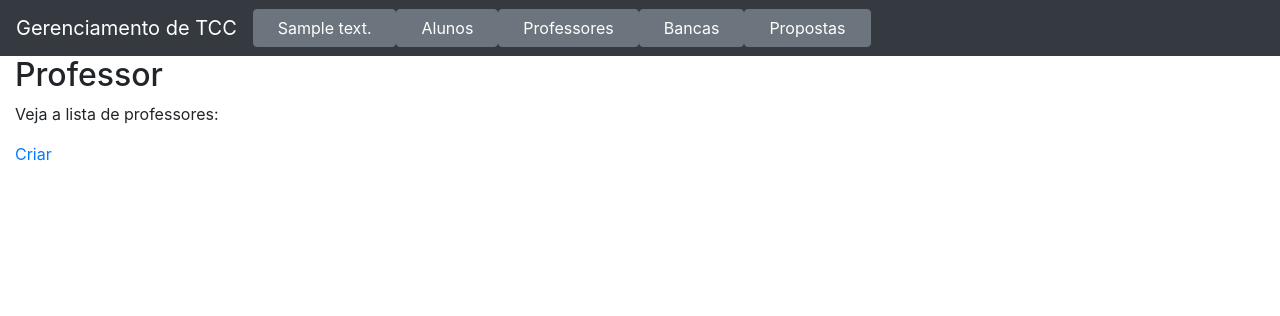
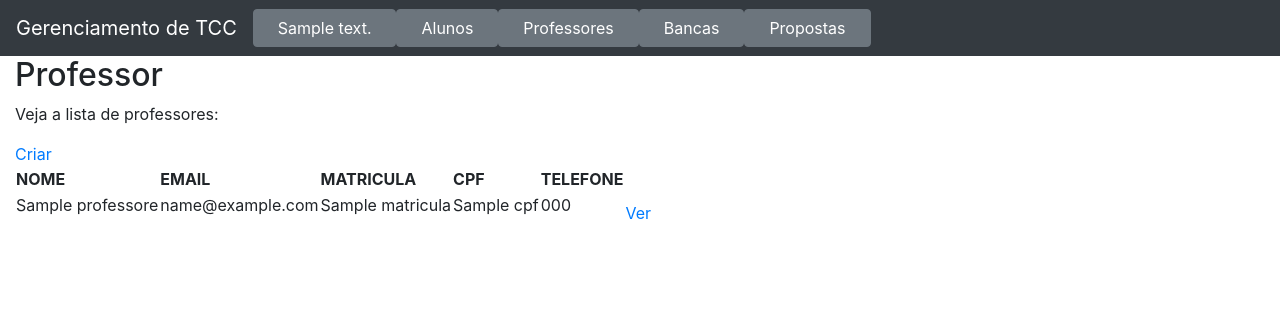
Before and after one commit to anakettl/Sistema-Gerenciamento-TCC, a Spring app: page /professor/index in a window 1280 px wide. Shown: the top 316 px of the page. Run offline with Thymeleaf, Linux system fonts and the light colour scheme; the template is opened without the code that fills it: most values are stand-ins (such as "Sample title", 1, 10 or a date in 2020); data that the repository does not hold is empty; some of the project's set-up classes (security, data sources, template engines, error pages and the like) are left out, and stand-ins take their place; database files in the repository are not loaded.

Commit message:
Corrigidos erros na criacao de professor

```diff
--- a/src/main/java/br/edu/ifrs/poa/tcc/controllers/AlunoController.java
+++ b/src/main/java/br/edu/ifrs/poa/tcc/controllers/AlunoController.java
@@ -5,7 +5,6 @@ import java.util.List;
 import javax.validation.Valid;
 
 import org.springframework.stereotype.Controller;
-import org.springframework.transaction.annotation.Transactional;
 import org.springframework.ui.Model;
 import org.springframework.validation.BindingResult;
 import org.springframework.web.bind.annotation.GetMapping;
--- a/src/main/resources/templates/fragments/layout.html
+++ b/src/main/resources/templates/fragments/layout.html
@@ -48,7 +48,7 @@
         	</div>
 
 	      </li>
-	      <li class="nav-item" th:replace="::menuItem ('/professor','professores','PROFESSOR','Professores')">
+	      <li class="nav-item" th:replace="::menuItem ('/professores','professores','PROFESSOR','Professores')">
 	        <a class="nav-link">
 	        Professores
 	        </a>
--- a/src/main/resources/templates/professor/index.html
+++ b/src/main/resources/templates/professor/index.html
@@ -20,27 +20,39 @@ th:replace="~{fragments/layout :: layout (~{::body},'professor')}">
     <a type="button" th:href="@{/professores/create}">Criar</a>
 
 
-	<!--
-	<table id="professor" class="table table-striped">
+	<table>
 		<thead>
 		<tr>
-			<th style="width: 150px;">ID</th>
-			<th style="width: 150px;">NAME</th>
+			<th>NOME</th>
+			<th>EMAIL</th>
+			<th>MATRICULA</th>
+			<th>CPF</th>
+			<th>TELEFONE</th>
 		</tr>
 		</thead>
 		<tbody>
-		<tr th:each="pro : ${professor}">
+		<tr th:each="professor : ${professores}">
 			<td>
-				<p th:text="${pro.id}"></p>
+				<p th:text="${professor.nome}"></p>
 			</td>
 			<td>
-				<p th:text="${pro.name}"></p>
+				<p th:text="${professor.email}"></p>
+			</td>
+			<td>
+				<p th:text="${professor.matricula}"></p>
+			</td>
+			<td>
+				<p th:text="${professor.cpf}"></p>
+			</td>
+			<td>
+				<p th:text="${professor.telefone}"></p>
+			</td>
+			<td>
+				<a th:href="@{/professores/__${professor.id}__}"> Ver</a>
 			</td>
 		</tr>
 		</tbody>
 	</table>
-
-	 -->
 
 
 
```
Also changed, not shown: src/main/java/br/edu/ifrs/poa/tcc/controllers/ProfessorController.java (+6 -6 lines), src/main/resources/templates/professor/create.html (+29 -18 lines).
